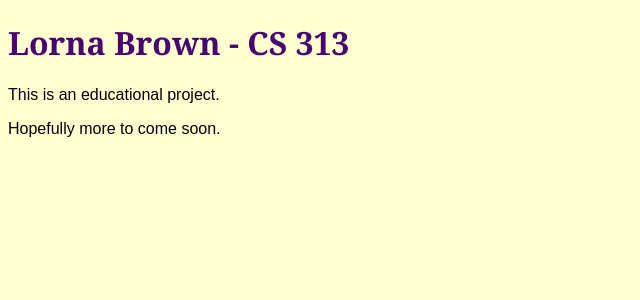
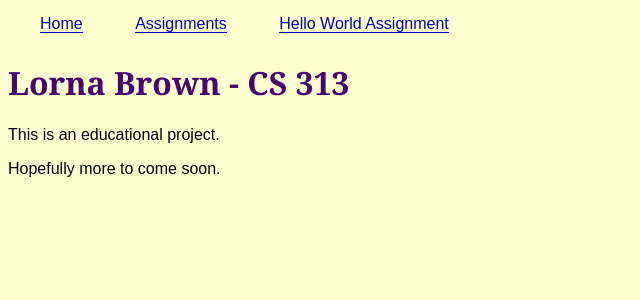
Before and after one commit to Brown-Lorna/cs313php, a PHP site: page / in a window 1280 px wide. Shown: the top 300 px of the page, without its empty margins (0-640 px from the left). Run offline with PHP 8.4, Linux system fonts and the light colour scheme.

Commit message:
html menu

```diff
--- a/index.php
+++ b/index.php
@@ -7,7 +7,13 @@
 	</head>
 	<body>
 		<header id="page-header">
-
+	<nav id="page-nav">
+	<ul id="mainmenu">
+		<li><a href="index.php">Home</a></li>
+		<li><a href="/pages/assignments.php">Assignments</a></li>
+	<li><a href="/pages/helloworld.html">Hello World Assignment</a></li>
+	</ul>
+</nav>
 		</header>
 
 	<h1>Lorna Brown - CS 313</h1>
```
